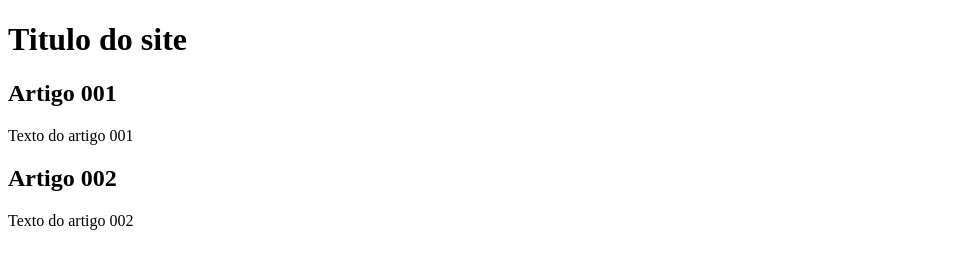
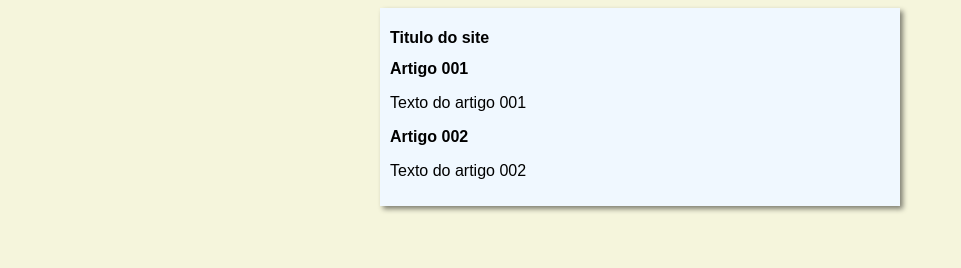
Before and after one commit to hashteg11/projeto-site, a plain HTML site: page index.html in a window 1280 px wide. Shown: the whole page, without its empty margins (0-961 px from the left). Drawn offline with Linux system fonts and the light colour scheme.

Commit message:
iniciei o design

```diff
--- /dev/null
+++ b/estilos/style.css
@@ -0,0 +1,16 @@
+* {
+    font-family: Arial, Helvetica, sans-serif;
+    font-size: 16px;
+}
+
+body{
+    background-color: beige;
+}
+
+main{
+    background-color: aliceblue;
+    width: 500px;
+    margin: auto;
+    padding: 10px;
+    box-shadow: 3px 3px 5px rgba(0, 0, 0, 0.481);
+}
--- a/index.html
+++ b/index.html
@@ -3,6 +3,7 @@
     <meta charset="UTF-8">
     <meta name="viewport" content="width=device-width, initial-scale=1.0">
     <title>Titulo de site</title>
+    <link rel="stylesheet" href="estilos/style.css">
 </head>
 <body>
     <main>
```
